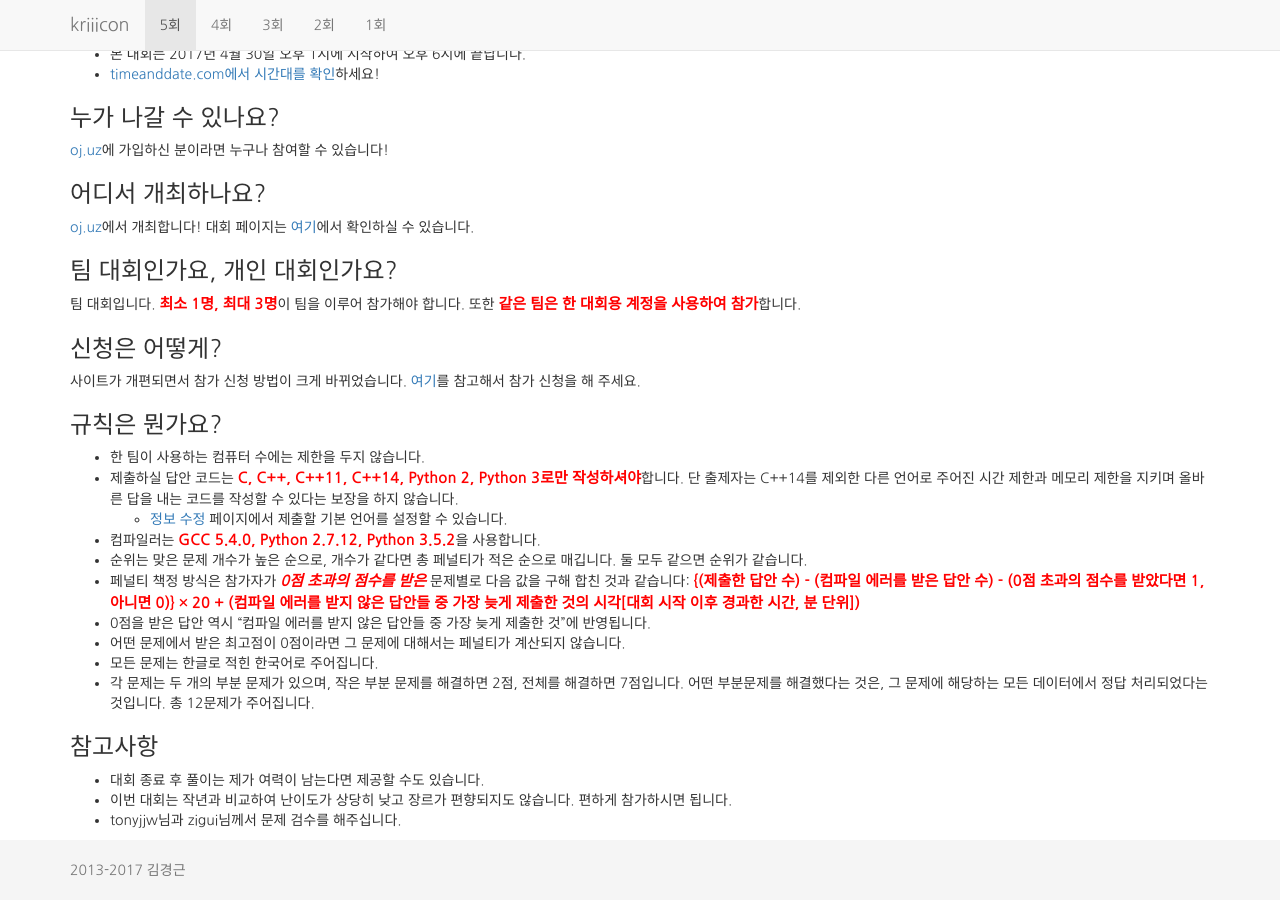
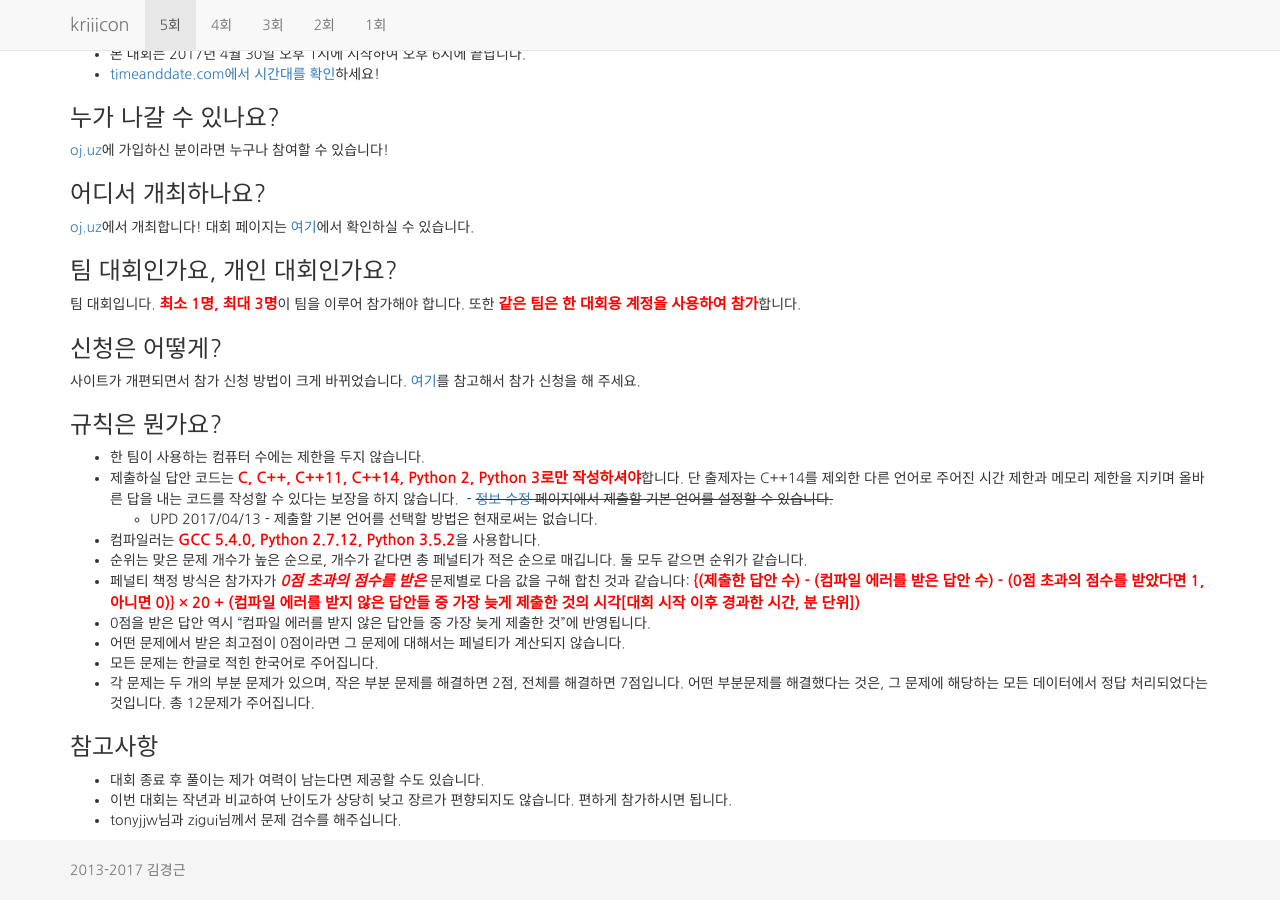
Before and after one commit to ojuz/kriiicon, a Jekyll site: the page built from contests/5/index.md, in a window 1280 px wide and 900 px high, scrolled down 505 px. Built offline with Jekyll 4.4.1, drawn with Linux system fonts in a browser that asks for light colours; nearby versions of some CDN libraries; our own code applies the rules of GitHub Pages for plain Markdown files.

Commit message:
제출할 기본 언어 설정은 대회용 계정으로 개편된 이후부터 폐지되었음.

```diff
--- a/contests/5/index.md
+++ b/contests/5/index.md
@@ -55,7 +55,8 @@ kriii가 직접 문제를 출제하여 개최하는 대회입니다. 벌써 다
 
 * 한 팀이 사용하는 컴퓨터 수에는 제한을 두지 않습니다.
 * 제출하실 답안 코드는 <span class="important">C, C++, C++11, C++14, Python 2, Python 3로만 작성하셔야</span>합니다. 단 출제자는 C++14를 제외한 다른 언어로 주어진 시간 제한과 메모리 제한을 지키며 올바른 답을 내는 코드를 작성할 수 있다는 보장을 하지 않습니다.
-  - [정보 수정](https://oj.uz/settings/general) 페이지에서 제출할 기본 언어를 설정할 수 있습니다.
+  - <del>[정보 수정](https://oj.uz/settings/general) 페이지에서 제출할 기본 언어를 설정할 수 있습니다.</del>
+  - UPD 2017/04/13 - 제출할 기본 언어를 선택할 방법은 현재로써는 없습니다.
 * 컴파일러는 <span class="important">GCC 5.4.0, Python 2.7.12, Python 3.5.2</span>을 사용합니다.
 * 순위는 맞은 문제 개수가 높은 순으로, 개수가 같다면 총 페널티가 적은 순으로 매깁니다. 둘 모두 같으면 순위가 같습니다.
 * 페널티 책정 방식은 참가자가 <span class="important"><i>0점 초과의 점수를 받은</i></span> 문제별로 다음 값을 구해 합친 것과 같습니다: <span class="important">{(제출한 답안 수) - (컴파일 에러를 받은 답안 수) - (0점 초과의 점수를 받았다면 1, 아니면 0)} × 20 + (컴파일 에러를 받지 않은 답안들 중 가장 늦게 제출한 것의 시각[대회 시작 이후 경과한 시간, 분 단위])</span>
```
